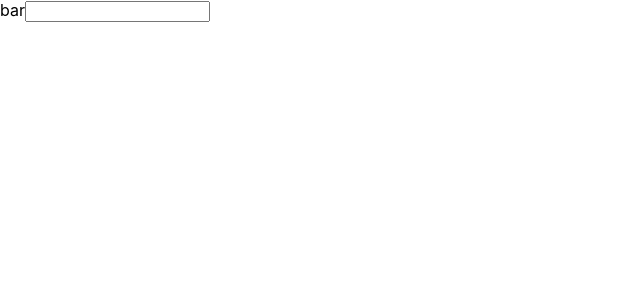
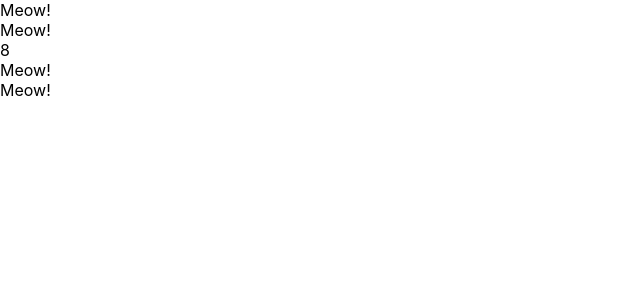
Before and after one commit to HirotoYamazaki521/udemy-react-redux-crud-applization, a React (Create React App) app: page / in a window 1280 px wide. Shown: the top 300 px of the page, without its empty margins (0-640 px from the left). Built offline with nearby package versions, Linux system fonts and the light colour scheme.

Commit message:
create class component

```diff
--- a/src/App.js
+++ b/src/App.js
@@ -1,12 +1,25 @@
 import React from "react";
 
-function App() {
-  return (
-    <React.Fragment>
-      <label htmlFor="bar">bar</label>
-      <input type="text" onChange={() => {console.log("I am clicked!")}} />
-    </React.Fragment>
-  );
+// function App() {
+//   return (
+//     <React.Fragment>
+//       <label htmlFor="bar">bar</label>
+//       <input type="text" onChange={() => {console.log("I am clicked!")}} />
+//     </React.Fragment>
+//   );
+// }
+
+const App = () => {
+  return <div>
+    <Cat />
+    <Cat />8
+    <Cat />
+    <Cat />
+  </div>
+}
+
+const Cat = () => {
+  return <div>Meow!</div>
 }
 
 export default App;
```
